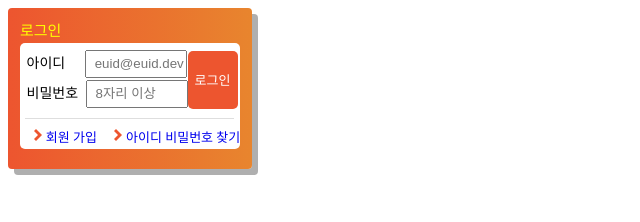
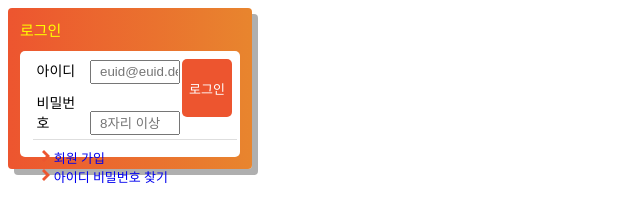
Before and after one commit to hun-kim/home-work, a plain HTML site: page mission-02/login.html in a window 1280 px wide. Shown: the whole page, without its empty margins (0-640 px from the left). Drawn offline with Linux system fonts and the light colour scheme.

Commit message:
회고조 동료 리뷰 후 반영

```diff
--- a/mission-02/login.css
+++ b/mission-02/login.css
@@ -5,6 +5,8 @@ body {
   font-size: 14px;
   font-family: "Abel";
 }
+
+/* padding 8px 주고, 로그인 버튼에서만 absolute */
 
 fieldset {
   border: 0;
@@ -32,7 +34,7 @@ p > input {
   right: 4px;
 }
 
-/* 로그인 타이틀 */
+/* 로그인 타이틀 padding*/
 
 h3 {
   display: block;
@@ -45,10 +47,22 @@ h3 {
   font-weight: 400;
   font-size: 15px;
   line-height: 150%;
+  padding: 12px 0 8px 12px;
+  margin: 0;
+}
 
-  padding-top: 12px;
-  padding-left: 12px;
-  margin: 0;
+/* Input Class */
+
+input {
+  box-sizing: border-box;
+  width: 90px;
+  height: 24px;
+  padding: 0 0 0 8px;
+}
+
+label {
+  display: inline-block;
+  width: 50px;
 }
 
 /* 로그인 영역 */
@@ -73,9 +87,9 @@ h3 {
 
 /* 로그인 버튼 */
 .btnLogin {
-  position: relative;
-  bottom: 59px;
-  left: 155px;
+  position: absolute;
+  top: 8px;
+  right: 8px;
   width: 50px;
   height: 58px;
   font-size: 13px;
@@ -86,27 +100,32 @@ h3 {
 }
 
 /* 회원 가입 아이디, 비밀번호 찾기 리스트 */
+/* flow root */
 .userInfo {
   border-top: 1px solid #dedede;
-  width: 209px;
+  width: 188px;
   margin: 0;
-  padding: 0;
-  position: relative;
-  bottom: 50px;
-  right: 8px;
+  padding: 8px;
+  /* --position: relative; */
+  /* --bottom: 50px;
+  --right: 8px; */
+  display: flow-root;
   /* diplay 처리 어떻게 하는지 */
+}
+
+.id,
+.pwd {
+  padding: 4px;
 }
 
 li {
   list-style: none;
   /* color 어떻게 주지? -- form 안에 넣어버림*/
   float: left;
-  position: relative;
+  /* --position: relative; */
   font-size: 13px;
-  top: 8px;
-  left: 8px;
 }
 
 li:nth-child(1) {
-  padding-right: 16px;
+  padding-right: 4px;
 }
--- a/mission-02/login.html
+++ b/mission-02/login.html
@@ -8,13 +8,16 @@
     <link rel="stylesheet" href="./login.css" />
   </head>
   <body>
+    <!-- 홈페이지 구조상 <aside></aside> -->
+    <!-- <section></section> 시멘틱 마크업 -->
     <div class="loginSection">
       <h3>로그인</h3>
       <form action="서버url" method="POST" class="loginForm">
         <fieldset>
           <legend>로그인 폼</legend>
           <div class="loginForm__group">
-            <p class="formInput">
+            <!-- div 변경하기-->
+            <div class="id">
               <label for="userName">아이디</label>
               <input
                 type="text"
@@ -23,15 +26,11 @@
                 required
                 class="idInput__input"
                 placeholder="euid@euid.dev"
-                style="
-                  width: 90px;
-                  height: 24px;
-                  padding: 0px 0px 0px 8px;
-                  margin-left: 12px;
-                "
+                padding=""
               />
-            </p>
-            <p>
+            </div>
+            <!-- div로 변경하기-->
+            <div class="pwd">
               <label for="userPassword">비밀번호</label>
               <input
                 type="password"
@@ -40,17 +39,16 @@
                 required
                 class="pwdInput__input"
                 placeholder="8자리 이상"
-                style="width: 90px; height: 24px; padding: 0px 0px 0px 8px"
               />
-            </p>
+            </div>
             <button type="submit" class="btnLogin">로그인</button>
             <ul class="userInfo">
               <li>
-                <img src="/images/Vector1.png" alt="화살표" />
+                <img src="/images/Vector1.png" alt="화살표 아이콘" />
                 <a href="#">회원 가입</a>
               </li>
               <li>
-                <img src="/images/Vector1.png" alt="화살표" />
+                <img src="/images/Vector1.png" alt="화살표 아이콘" />
                 <a href="#">아이디 비밀번호 찾기</a>
               </li>
             </ul>
```
